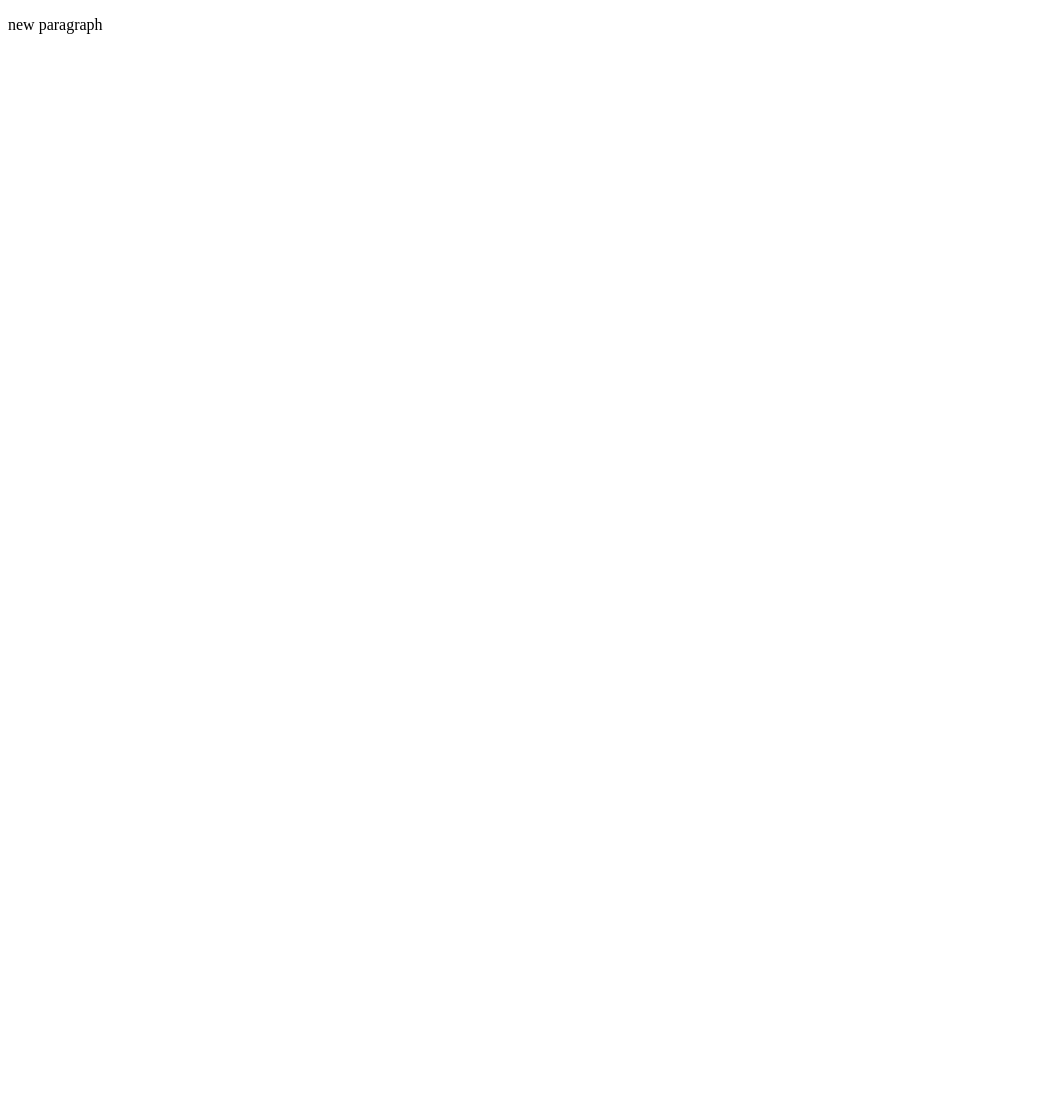
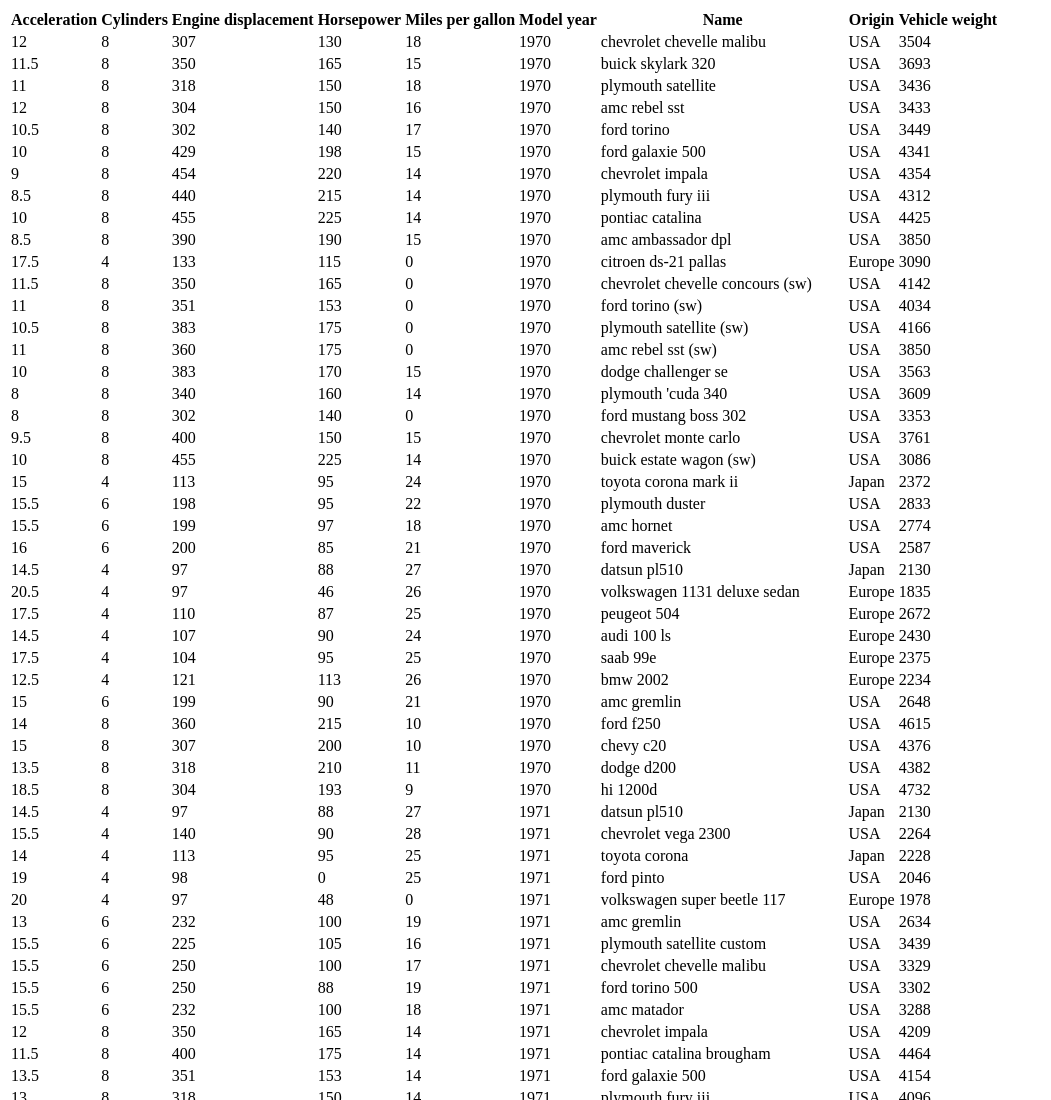
Before and after one commit to se15m015/INVI.UE1, a plain HTML site: page index.html in a window 1280 px wide. Shown: the top 1100 px of the page, without its empty margins (0-1051 px from the left). Before the commit the page ends 800 px from the top, so only its background shows below. Drawn offline with Linux system fonts and the light colour scheme.

Commit message:
ue1 done

```diff
--- a/index.html
+++ b/index.html
@@ -3,11 +3,9 @@
     <head>
         <meta charset="utf-8">
         <title>D3 Test</title>
-        <script type="text/javascript" src="d3/d3.js"></script>
+        <script type="text/javascript" src="./d3/d3.js"></script>
     </head>
     <body>
-        <script type="text/javascript">
-           d3.select("body").append("p").text("new paragraph");
-        </script>
+        <script type="text/javascript" src="table.js"></script>
     </body>
 </html>
--- /dev/null
+++ b/table.js
@@ -0,0 +1,69 @@
+var dsv = d3.dsv(";","text/plain");
+        dsv("cars.csv", function(data) {
+            var originLookup = ["","USA", "Europe", "Japan"];
+            return {
+                "Acceleration": +data["Acceleration"].replace(",","."),
+                "Cylinders": +data["Cylinders"].replace(",","."),
+                "Engine displacement": +data["Engine displacement"].replace(",","."),
+                "Horsepower": +data["Horsepower"].replace(",","."),
+                "Miles per gallon": +data["Miles per gallon"].replace(",","."),
+                "Model year": +data["Model year"].replace(",",".") +1900,
+                "Name": data["Name"],
+                "Origin": originLookup[+data["Origin"].replace(",",".")],
+                "Vehicle weight": +data["Vehicle weight"].replace(",",".")
+            };
+            }, function(error, rows) {
+                if(error)
+                    console.log(error);
+            //https://gist.github.com/jfreels/6814721
+              var columns = d3.keys(rows[0]);
+              var table = d3.select("body").append("table");
+              var thead =  table.append("thead");
+              var tbody = table.append("tbody");
+
+              thead.append("tr")
+	            .selectAll("th")
+	            .data(columns)
+	            .enter()
+	            .append("th")
+	            .text(function (d) { return d });
+
+	        var tableRows = tbody.selectAll("tr")
+	            .data(rows)
+	            .enter()
+	            .append("tr");
+
+              var cells = tableRows.selectAll("td")
+	            .data(function(row) {
+	    	        return columns.map(function (column) {
+	    		    return { column: column, value: row[column] }
+	                })
+                    })
+                    .enter()
+                    .append("td")
+                    .text(function (d) { return d.value })
+              /*
+              tableRows.selectAll("td").data(d3.values(rows[1])).enter().append("td");
+              */
+                console.log();
+            });
+        /*
+                    table.append("thead").append("tr").selectAll("th").data(d3.keys(rows[0])).enter().append("th").text(function(d){return d;});
+              var tableRows = table.append("tbody").selectAll("tr").data(rows).enter().append("tr");
+              tableRows.selectAll("td").data(d3.values(rows[1])).enter().append("td");
+
+            var dataset = [ 5, 10, 15, 20, 25 ];
+
+            d3.select("body").selectAll("p")
+                .data(dataset)
+                .enter()
+                .append("p")
+                .text(function(d){return "paragraph: "+d;})
+                .style("color", function(d) {
+                    if (d > 15) {   //Threshold of 15
+                        return "red";
+                    } else {
+                        return "black";
+                    }
+                });
+    */
```
